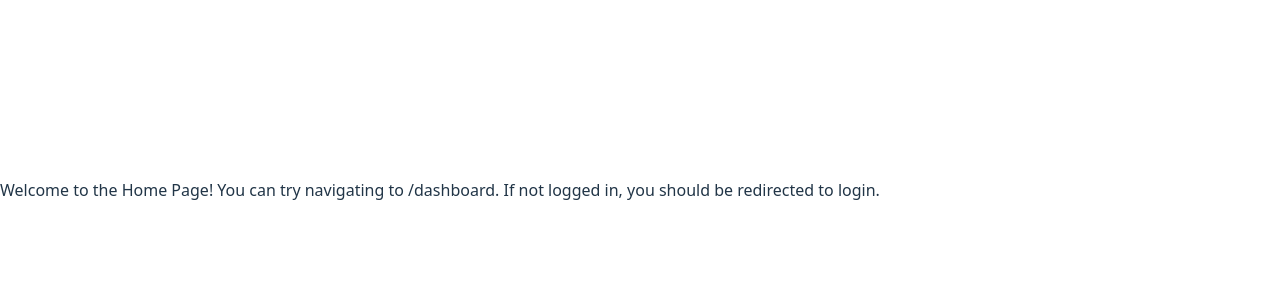
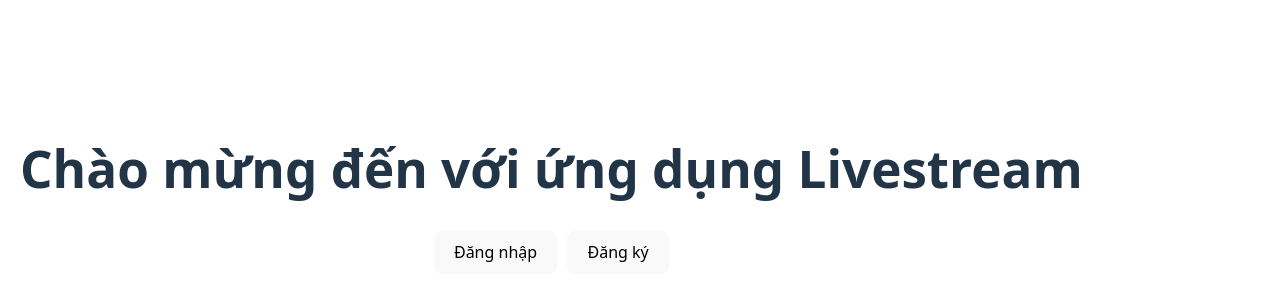
Before and after one commit to vuitinhvl7x/livestream-client, a React (Vite) app: page / in a window 1280 px wide. Shown: the part 210-510 px from the top of the page. Built offline with nearby package versions, Linux system fonts and the light colour scheme.

Commit message:
Implement Home component with authentication handling and logout functionality. Update Dashboard component to improve token display. Integrate toast notifications for user feedback on logout actions.

```diff
--- /dev/null
+++ b/src/api/authApi.js
@@ -0,0 +1,24 @@
+import axios from "axios";
+import useAuthStore from "../state/authStore";
+
+const authApi = axios.create({
+  // The base URL will be proxied by Vite, so we only need the base path if any.
+  // In our case, the proxy handles '/api', so we can even leave this empty
+  // and call authApi.post('/users/logout')
+});
+
+// Request interceptor to add the auth token to every request
+authApi.interceptors.request.use(
+  (config) => {
+    const token = useAuthStore.getState().token;
+    if (token) {
+      config.headers["Authorization"] = `Bearer ${token}`;
+    }
+    return config;
+  },
+  (error) => {
+    return Promise.reject(error);
+  }
+);
+
+export default authApi;
--- a/src/routes/index.jsx
+++ b/src/routes/index.jsx
@@ -1,16 +1,66 @@
 import React from "react";
-import { Routes, Route, Navigate } from "react-router-dom";
+import { Routes, Route, Navigate, Link, useNavigate } from "react-router-dom";
 import Login from "../pages/Login";
 import Register from "../pages/Register";
 import useAuthStore from "../state/authStore";
+import authApi from "../api/authApi";
+import { toast } from "sonner";
 
-// Placeholder for a potential Dashboard or Home component
-const Home = () => (
-  <div>
-    Welcome to the Home Page! You can try navigating to /dashboard. If not
-    logged in, you should be redirected to login.
-  </div>
-);
+const Home = () => {
+  const isAuthenticated = useAuthStore((state) => state.isAuthenticated);
+  const clearAuth = useAuthStore((state) => state.clearAuth);
+  const navigate = useNavigate();
+
+  const handleLogout = async () => {
+    try {
+      const response = await authApi.post("/api/users/logout");
+      toast.success(response.data.message || "Đăng xuất thành công!");
+    } catch (error) {
+      console.error("Logout failed:", error.response);
+      const errorMessage =
+        error.response?.data?.message ||
+        "Không thể đăng xuất. Token có thể đã hết hạn.";
+      toast.error(errorMessage);
+    } finally {
+      // Always clear client-side auth state and redirect
+      clearAuth();
+      navigate("/account/login");
+    }
+  };
+
+  return (
+    <div style={{ padding: "20px", textAlign: "center" }}>
+      <h1>Chào mừng đến với ứng dụng Livestream</h1>
+      <div
+        style={{
+          marginTop: "20px",
+          display: "flex",
+          gap: "10px",
+          justifyContent: "center",
+        }}
+      >
+        {isAuthenticated ? (
+          <>
+            <Link to="/dashboard">
+              <button>Đi đến Dashboard</button>
+            </Link>
+            <button onClick={handleLogout}>Đăng xuất</button>
+          </>
+        ) : (
+          <>
+            <Link to="/account/login">
+              <button>Đăng nhập</button>
+            </Link>
+            <Link to="/account/register">
+              <button>Đăng ký</button>
+            </Link>
+          </>
+        )}
+      </div>
+    </div>
+  );
+};
+
 const Dashboard = () => {
   const userInfo = useAuthStore((state) => state.userInfo);
   const token = useAuthStore((state) => state.token);
@@ -18,7 +68,7 @@ const Dashboard = () => {
     <div>
       <h2>Welcome to your Dashboard!</h2>
       {userInfo && <p>User: {JSON.stringify(userInfo)}</p>}
-      {token && <p>Token: {token}</p>}
+      {token && <p style={{ wordBreak: "break-all" }}>Token: {token}</p>}
     </div>
   );
 };
```
